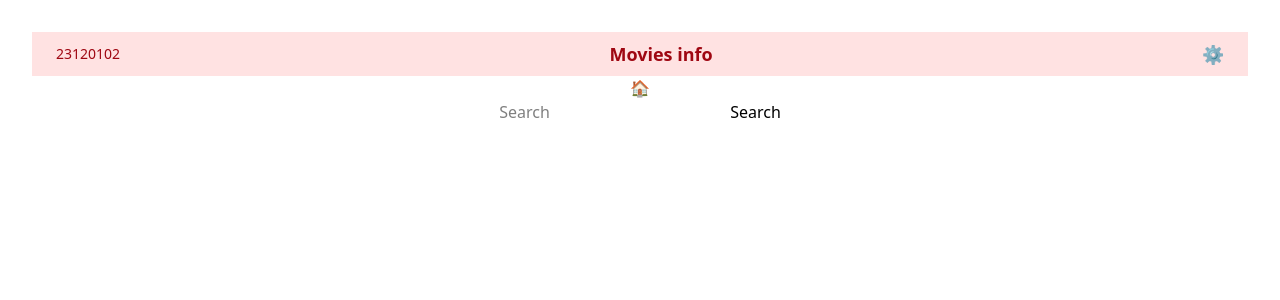
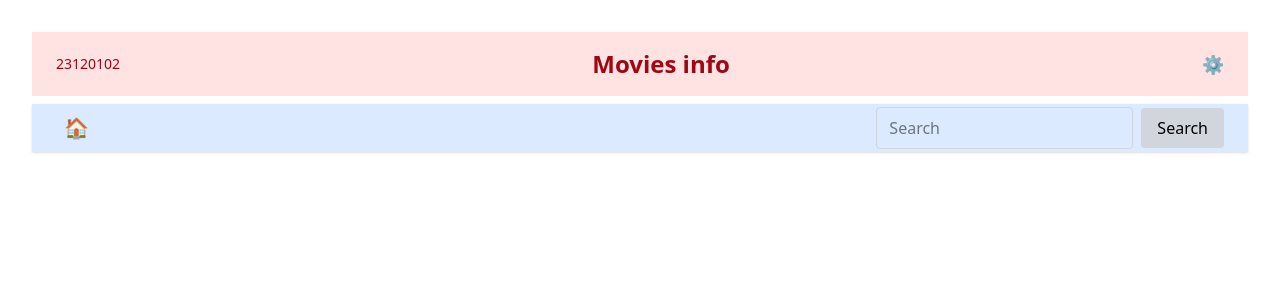
Before and after one commit to nnmt2810/btcn2, a React (Vite) app: page / in a window 1280 px wide. Shown: the top 300 px of the page. Built offline with nearby package versions, Linux system fonts and the light colour scheme.

Commit message:
thêm CSS cho navbar component

```diff
--- a/src/components/Header.jsx
+++ b/src/components/Header.jsx
@@ -1,10 +1,10 @@
 const Header = () => {
   return (
     <header className="bg-red-100">
-      <div className="mx-auto flex max-w-[1200px] items-center justify-between px-4 py-2 text-red-800">
+      <div className="mx-auto flex max-w-[1200px] h-16 items-center justify-between px-4 py-2 text-red-800">
           <p className="text-sm font-medium">23120102</p>
 
-          <h1 className="text-lg font-semibold">
+          <h1 className="text-2xl font-semibold">
             Movies info
           </h1>
 
--- a/src/components/Navbar.jsx
+++ b/src/components/Navbar.jsx
@@ -1,18 +1,27 @@
 const Navbar = () => {
     return (
-        <nav>
-            <div>
-                <button>
+        <nav className=" bg-blue-100 shadow mt-2 py-2">
+            <div className="max-w-[1200px] h-8 mx-auto flex items-center justify-between gap-4 px-4 py-3">
+                <button
+                    type="button"
+                    className="rounded p-2 text-xl hover:bg-black transition"
+                    aria-label="Home"
+                >
                     🏠
                 </button>
 
-                <form>
+                <form className="flex items-center gap-2">
                     <input
                         type="text"
+                        name="search"
                         placeholder="Search"
+                        className="rounded border border-gray-300 px-3 py-2 outline-none focus:border-gray-400 focus:ring-1 focus:ring-red-300"
                     />
 
-                    <button type="submit">
+                    <button
+                        type="submit"
+                        className="rounded bg-gray-300 text-black px-4 py-2 hover:bg-blue-600 transition"
+                    >
                         Search
                     </button>
                 </form>
```
